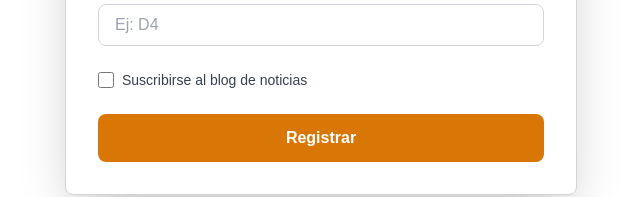
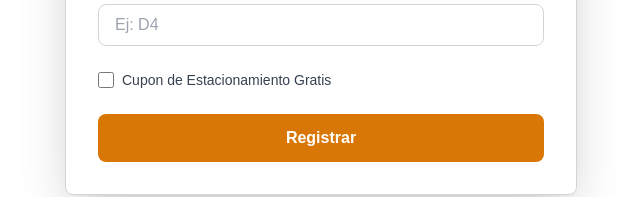
Before and after one commit to alejandroponce00/parking_frontend, a Next.js app: page / in a window 1280 px wide. Shown: the part 297-494 px from the top of the page, without its empty margins (319-959 px from the left). Built offline with nearby package versions, Linux system fonts and the light colour scheme.

Commit message:
agr cupon gratis

```diff
--- a/src/app/page.js
+++ b/src/app/page.js
@@ -90,7 +90,7 @@ export default function EstacionamientoForm() {
 
         <div className="flex items-center space-x-2">
           <input type="checkbox" id="subscribe" className="w-4 h-4 text-amber-600 border-gray-300 rounded focus:ring-amber-500" />
-          <label htmlFor="subscribe" className="text-sm text-gray-700">Suscribirse al blog de noticias</label>
+          <label htmlFor="subscribe" className="text-sm text-gray-700">Cupon de Estacionamiento Gratis</label>
         </div>
 
         <button type="submit" className="w-full bg-amber-600 hover:bg-amber-700 text-white font-bold py-3 px-6 rounded-lg">
```
